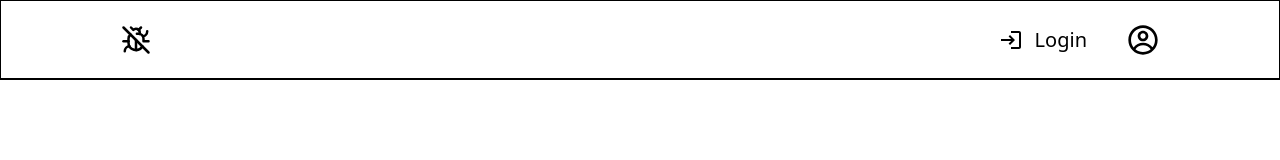
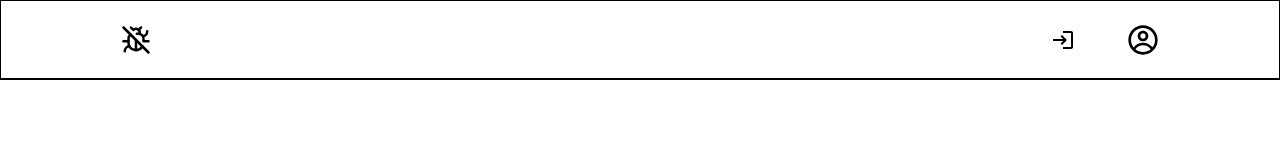
Before and after one commit to alhilalfathi/koda-b6-react8, a React (Vite) app: page / in a window 1280 px wide. Shown: the top 160 px of the page. Built offline with nearby package versions, Linux system fonts and the light colour scheme.

Commit message:
fix: change login span into Header props

```diff
--- a/src/components/Header.jsx
+++ b/src/components/Header.jsx
@@ -1,10 +1,9 @@
 import { Link } from "react-router-dom";
-import { GiHamburgerMenu } from "react-icons/gi";
 import { CgProfile } from "react-icons/cg";
 import { MdLogin } from "react-icons/md";
 import { LuBugOff } from "react-icons/lu";
 
-export const Header = () => {
+export const Header = (props) => {
   return (
     <div>
         <nav className="flex justify-between h-20 w-screen border border-b-2 px-20">
@@ -17,7 +16,7 @@ export const Header = () => {
                 <div className="flex items-center gap-3">
                     <MdLogin className="w-6 h-6" />
                     <Link to="/login">
-                        <span className="text-xl">Login</span>
+                        <span className="text-xl">{props.status}</span>
                     </Link>
                 </div>
                 <CgProfile className="w-8 h-8" />
```
